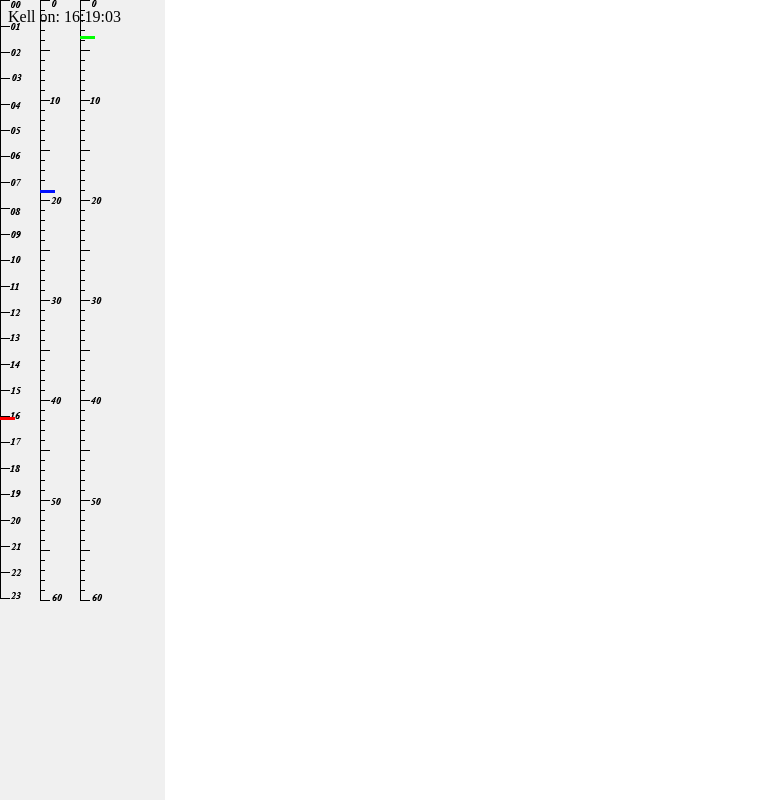
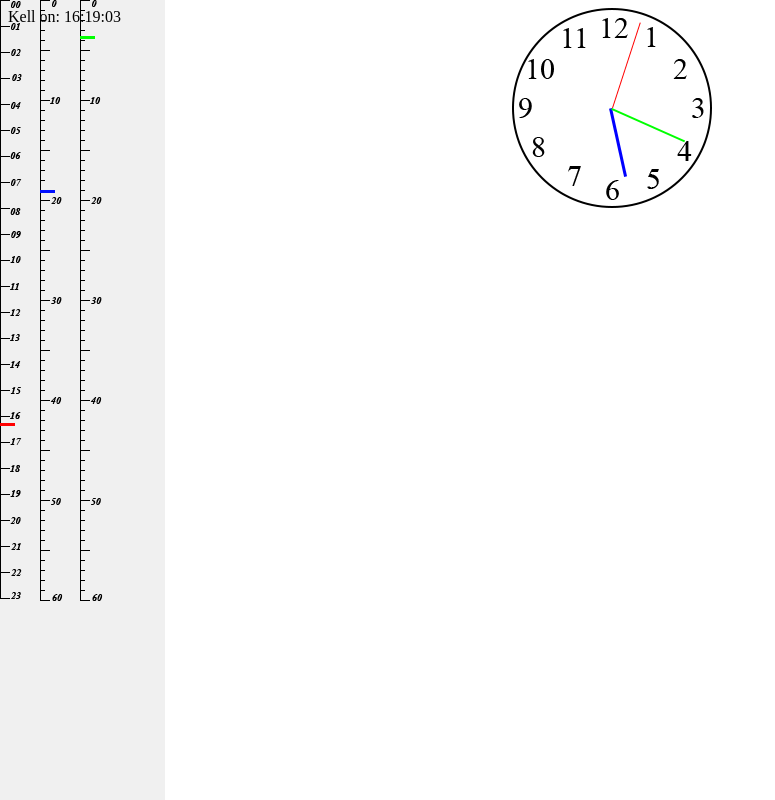
Before and after one commit to veebirakenduste-kasutajaliidesed-2016k/1.kodutoo-II-ruhm, a PHP site: page /clock.php in a window 1280 px wide. Shown: the whole page, without its empty margins (0-775 px from the left). Run offline with PHP 8.4, Linux system fonts and the light colour scheme.

Commit message:
Analoog kell lisaks

```diff
--- a/clock.js
+++ b/clock.js
@@ -1,10 +1,18 @@
 window.onload = function() {
 
   var clock = document.getElementById("clock");
+
   var secondbar = document.getElementById("secondbar");
   var minutebar = document.getElementById("minutebar");
   var hourbar = document.getElementById("hourbar");
 
+  var roundhour = document.getElementById("roundhour");
+  var roundminute = document.getElementById("roundminute");
+  var roundsecond = document.getElementById("roundsecond");
+
+  document.getElementById("canvas").addEventListener("drag", function() {
+    console.log("klick");
+  });
 
   writeDate();
 
@@ -16,7 +24,6 @@ window.onload = function() {
 };
 
 
-
 function writeDate() {
 
   var d = new Date();
@@ -24,16 +31,24 @@ function writeDate() {
   var hour = d.getHours();
   var second = d.getSeconds();
   var millisecond = d.getMilliseconds();
+  var isactive = false;
 
   clock.innerHTML = ("Kell on: " + addZeroBefore(hour) + ":" + addZeroBefore(minute) + ":" + addZeroBefore(second));
 
   var secondloc = second * 10 + millisecond / 100;
   var minuteloc = minute * 10 + second / 7.5;
-  var hourloc = hour * 25.95 + minute / 10;
+  var hourloc = hour * 25.95 + minute / 2.5;
   secondbar.style.marginTop = secondloc + "px";
   minutebar.style.marginTop = minuteloc + "px";
   hourbar.style.marginTop = hourloc + "px";
 
+  var roundsecondloc = second * 6;
+  var roundminuteloc = minute * 6;
+  var roundhourloc = hour * 10 + minute / 2.5;
+
+  roundsecond.style.transform = "rotate(" + roundsecondloc + "deg)";
+  roundminute.style.transform = "rotate(" + roundminuteloc + "deg)";
+  roundhour.style.transform = "rotate(" + roundhourloc + "deg)";
 
 }
 
--- a/clock.php
+++ b/clock.php
@@ -8,7 +8,9 @@
 </head>
 <body>
 <div id="clock" style="position: absolute; z-index: 1;"></div>
+
 <div id="canvas">
+
 <div id="hourclock">
 <img src="images/hour.png">
 </div>
@@ -20,6 +22,7 @@
 <div id="secondclock">
 <img src="images/secmin.png">
 </div>
+
 <div id="hourbar"></div>
 <div id="minutebar"></div>
 <div id="secondbar">
@@ -27,6 +30,16 @@
 
 </div>
 
+<div id="roundclock">
+<img src="images/clock.png">
+<div id="roundhour">
+</div>
+<div id="roundminute">
+</div>
+<div id="roundsecond">
+</div>
+</div>
+
   <!--Vasakul ekraaniääres kell, tõmmates paremale läheb ringi.-->
 
 </body>
--- a/style.css
+++ b/style.css
@@ -1,5 +1,46 @@
 html, body {
   height: 98%;
+}
+
+#roundclock {
+  left: 40%;
+  border-radius: 100%;
+  position: absolute;
+  height: 200px;
+  width: auto;
+}
+
+#roundhour {
+  background-color: #0000ff;
+  height: 70px;
+  position: absolute;
+  width: 3px;
+  top: 30px;
+  transform: rotate(360deg);
+  transform-origin: 0 bottom;
+  left: 50%;
+}
+
+#roundminute {
+  background-color: #00ff00;
+  height: 80px;
+  position: absolute;
+  width: 2px;
+  top: 20px;
+  transform: rotate(180deg);
+  transform-origin: 0 bottom;
+  left: 50%;
+}
+
+#roundsecond {
+  background-color: #ff0000;
+  height: 90px;
+  position: absolute;
+  width: 1px;
+  top: 10px;
+  transform: rotate(30deg);
+  transform-origin: 0 bottom;
+  left: 50%;
 }
 
 #canvas {
```
Also changed, not shown: images/clock.png (added).
